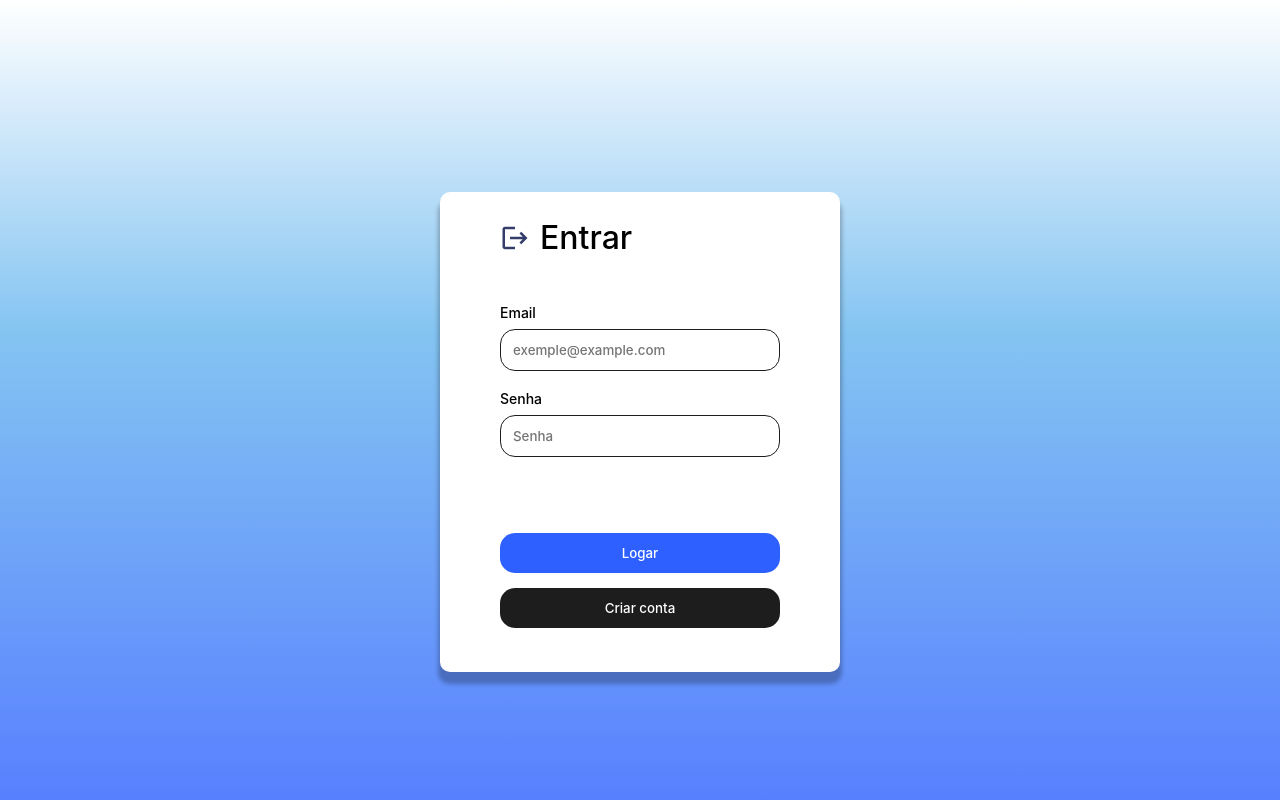
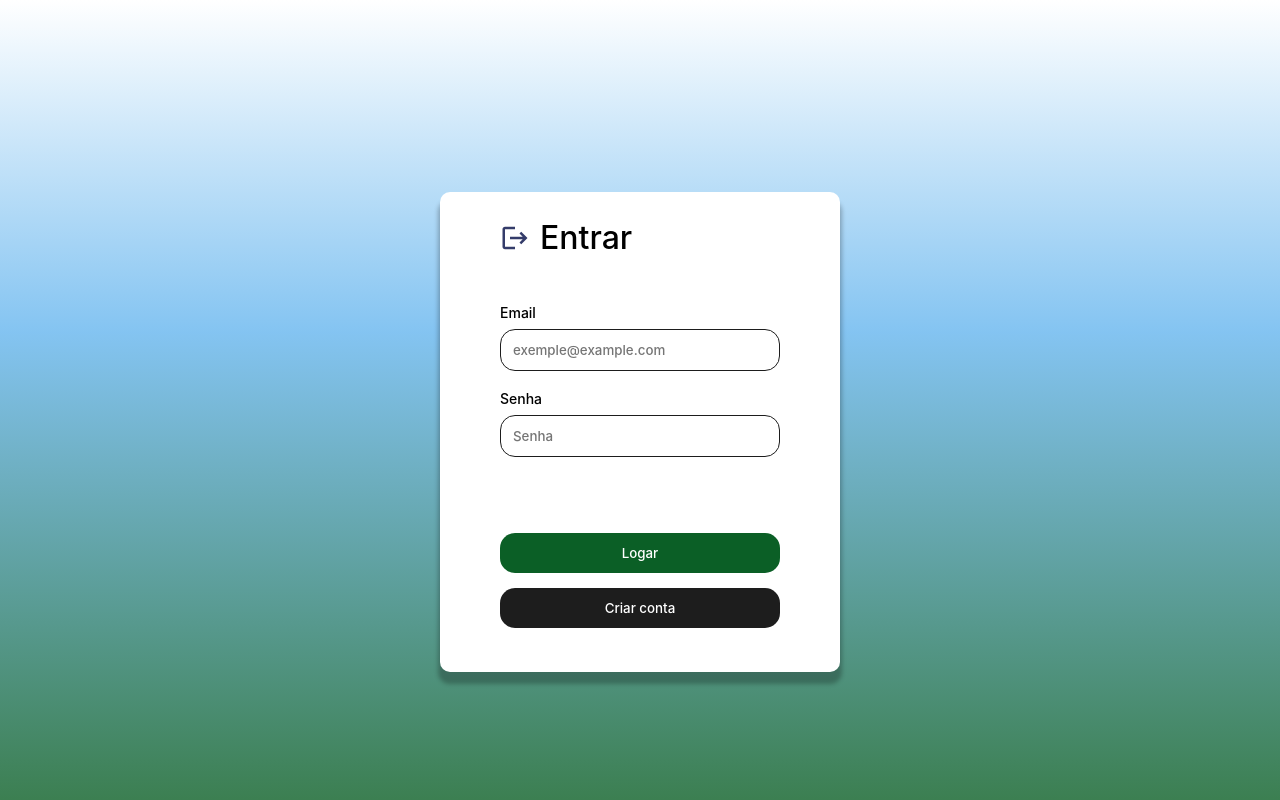
Before and after one commit to Guilgb/GAC-FRONT, a React (Vite) app: page / in a window 1280 px wide. Built offline with nearby package versions, Linux system fonts and the light colour scheme.

Commit message:
feat: atualizar textos e estilos em diversos componentes da aplicação

```diff
--- a/src/molecules/header/index.tsx
+++ b/src/molecules/header/index.tsx
@@ -62,7 +62,7 @@ const Header = () => {
             <S.SideBarIcon src={openSideBar ? CloseIcon : ThreeBarsIcon} alt="open-side-bar" onClick={openSideBarEvent} />
             <S.LogoBox>
                 <S.LogoImg src={logoIcon} alt="logo" />
-                <S.LogoText>G A C</S.LogoText>
+                <S.LogoText>Gerenciador de Atividades Complementares</S.LogoText>
             </S.LogoBox>
 
             <S.UserBox>
--- a/src/molecules/header/styles.ts
+++ b/src/molecules/header/styles.ts
@@ -40,6 +40,7 @@ export const LogoText = styled.p`
   font-size: 2.5rem;
   font-weight: 400;
   display: none;
+  font-family: Georgia, 'Times New Roman', Times, serif;
 
   @media screen and (min-width: 600px){
     display: flex;
--- a/src/organisms/LoginTemplate/styles.ts
+++ b/src/organisms/LoginTemplate/styles.ts
@@ -20,6 +20,6 @@ export const Content = styled.section`
     180deg,
     rgba(255, 255, 255, 0.8) 0%,
     rgba(101, 181, 238, 0.8) 41.5%,
-    rgba(45, 96, 255, 0.8) 100%
+    rgba(11, 95, 38, 0.8) 100%
   );
 `;
--- a/src/pages/auth/login/index.tsx
+++ b/src/pages/auth/login/index.tsx
@@ -67,7 +67,7 @@ const Login = () => {
                 <CustomButton
                     children="Logar"
                     onClick={() => handleSubmit}
-                    color="#2D60FF" hasborder={false}
+                    color="#0B5F26" hasborder={false}
                     type="submit"
                 />
                 <CustomButton
--- a/src/pages/evaluation/index.tsx
+++ b/src/pages/evaluation/index.tsx
@@ -90,7 +90,7 @@ const Evaluation = () => {
                 <S.SearchButton>
                     <CustomButton
                         children="Buscar"
-                        color="#2D60FF"
+                        color="#0B5F26"
                         hasborder={false}
                         hasIcon={true}
                         iconName="search"
--- a/src/pages/evaluation/view/index.tsx
+++ b/src/pages/evaluation/view/index.tsx
@@ -126,7 +126,7 @@ const EvaluationView = () => {
                     onClick={() => handleSubmit("failed")}
                 />
                 <CustomButton
-                    color="#2D60FF"
+                    color="#0B5F26"
                     hasborder={false}
                     children="Aprovar"
                     onClick={() => handleSubmit("approval")}
--- a/src/pages/evaluation/view/styles.ts
+++ b/src/pages/evaluation/view/styles.ts
@@ -6,13 +6,13 @@ export const Content = styled.section`
 `;
 
 export const PageTitle = styled.div`
-  font-size: 16px;
+  font-size: 20px;
   font-weight: 500;
-
   padding-bottom: 10px;
   border-bottom: 1px solid #b1b1b1;
   width: 100%;
-  color: #2d60ff;
+  color: #0B5F26;
+  font-style: oblique;
 `;
 
 export const FilterContainer = styled.div`
--- a/src/pages/home/styles.ts
+++ b/src/pages/home/styles.ts
@@ -18,10 +18,12 @@ export const Content = styled.section`
 `;
 
 export const Title = styled.h1`
-color: #2d60ff;
-font-size: 18px;
+color: #1C9441;
+font-size: 20px;
+font-style: oblique;
 `
 
 export const Text = styled.p`
-font-size: 16px;
+font-size: 15px;
+font-style: italic;
 `
--- a/src/pages/management/index.tsx
+++ b/src/pages/management/index.tsx
@@ -149,7 +149,7 @@ const Management = () => {
       <S.ButtonAndHoursContainer>
         <CustomButton
           children="Adicionar"
-          color="#2D60FF"
+          color="#0B5F26"
           hasborder={false}
           onClick={() => {
             setModal(true);
--- a/src/pages/profile/index.tsx
+++ b/src/pages/profile/index.tsx
@@ -13,7 +13,6 @@ const Profile = () => {
     }, [])
     return (
         <S.Content>
-
             <S.ProfileImg src={profilePhoto}  alt="profile-photo"/>
             <S.UserInfos>
                 <p><b>Nome: </b>{profile?.name} </p>
```
